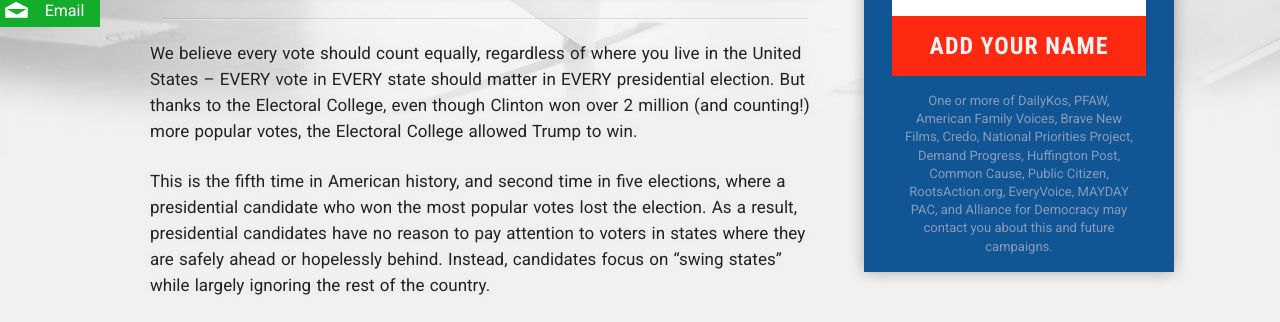
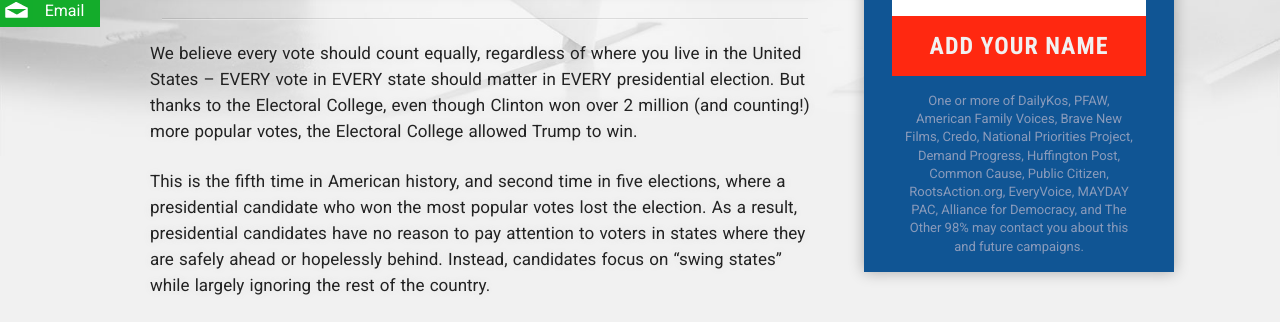
Before and after one commit to demand-progress/fix-the-electoral-college-www, a website built with webpack: page index.html in a window 1280 px wide. Shown: the part 431-753 px from the top of the page. Built offline with nearby package versions, Linux system fonts and the light colour scheme; files whose address does not match are found by name.

Commit message:
Added The Other 98%

```diff
--- a/index.html
+++ b/index.html
@@ -82,8 +82,9 @@
                             Public Citizen,
                             RootsAction.org,
                             EveryVoice,
-                            MAYDAY PAC, and
-                            Alliance for Democracy
+                            MAYDAY PAC,
+                            Alliance for Democracy, and
+                            The Other 98%
                             may contact you about this and future campaigns.
                         </span>
 
```
